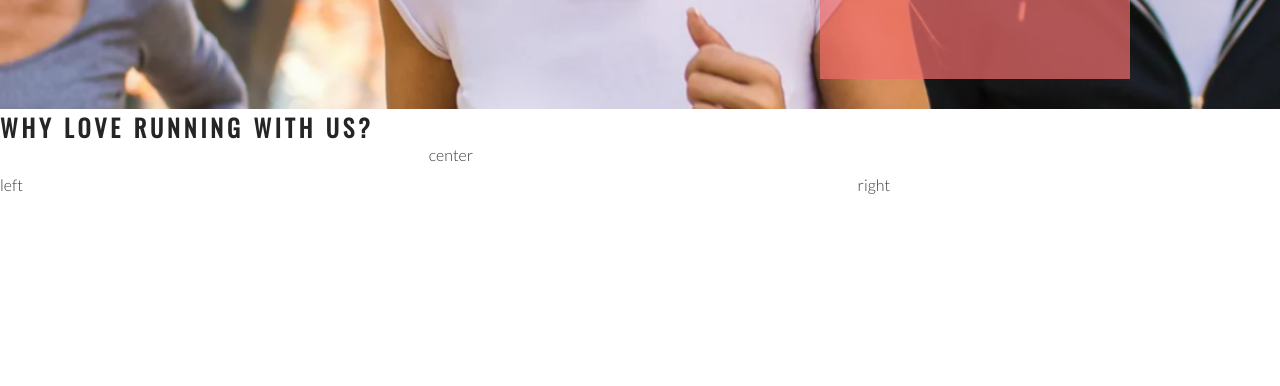
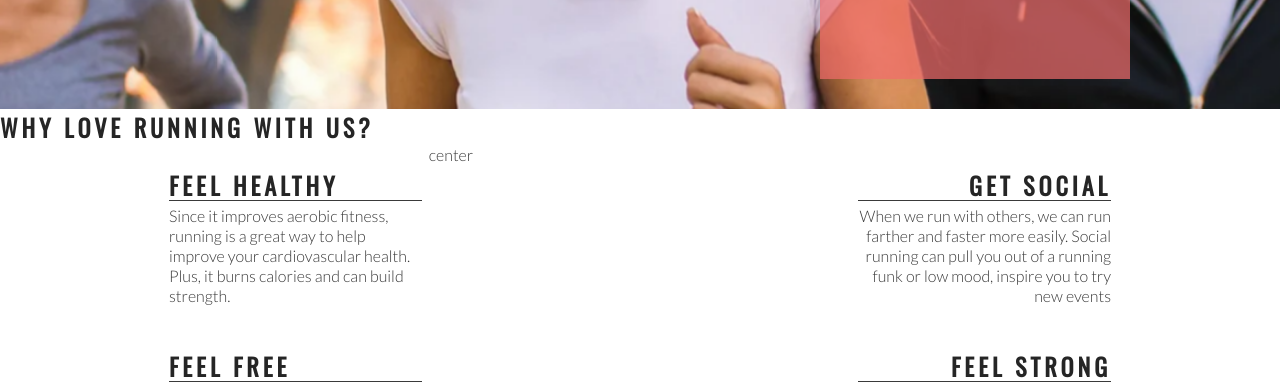
Before and after one commit to ineedaa/lover-running, a plain HTML site: page index.html in a window 1280 px wide. Shown: the part 566-952 px from the top of the page. Drawn offline with nearby package versions, Linux system fonts and the light colour scheme.

Commit message:
Add right about section content and style

```diff
--- a/assets/css/style.css
+++ b/assets/css/style.css
@@ -122,3 +122,31 @@ height: 600px ;
     width:33%;
     margin: 0 auto;
 }
+hr {
+    border-top:1px solid #3a3a3a;
+    width:100%;
+    margin:5px 0;
+}
+.left-about-heading{
+    width: 60%;
+    float: right;
+    line-height: 20px;
+    clear: both;
+    margin-bottom: 50px;
+}
+.right-about-heading{
+    width: 60%;
+    float: left;
+    line-height: 20px;
+    clear: both;
+    margin-bottom: 50px;
+
+}
+.right-about-heading{
+    text-align: right;
+
+}
+.right-about-heading p{
+    text-align: right;
+
+}
--- a/index.html
+++ b/index.html
@@ -25,24 +25,51 @@
 
             </ul>
         </nav>
-
-
     </header>
 
     <section id="hero-outer">
         <div id="hero-image"></div>
         <div id="cover-text">
-        <h2>Love Running</h2>
-        <h3>Dublin Docklands & Phoenix Park</h3>
-
+            <h2>Love Running</h2>
+            <h3>Dublin Docklands & Phoenix Park</h3>
         </div>
     </section>
+
     <section id="club-ethos">
-        <h1>Why love running with  us?</h1>
-    <div id="left-about">left</div>
-    <div id="right-about">right</div>
-    <div id="center-about">center</div>
-</section>
+        <h1>Why love running with us?</h1>
+        <div id="left-about">
+
+            <div class="left-about-heading">
+                <h2>Feel Healthy</h2>
+                <hr>
+                <p>Since it improves aerobic fitness, running is a great way to help improve your cardiovascular health.
+                    Plus, it burns calories and can build strength.</p>
+           </div>
+          <div class="left-about-heading">
+                <h2>Feel Free</h2>
+                <hr>
+                <p>Physical exercise, running included, is known to release endorphins in the brain. Endorphins make you
+                    more energetic, more awake and, yes, happier.</p>
+            </div>
+        </div>
+
+
+        <div id="right-about">
+            <div class="right-about-heading">
+               <h2>Get Social</h2>
+               <hr>
+               <p>When we run with others, we can run farther and faster more easily. Social running can pull you out of a running funk or low mood, inspire you to try new events</p>
+            </div>
+            <div class="right-about-heading">
+                <h2>Feel Strong</h2>
+                <hr>
+                <p>Running strengthens your heart by pumping blood more effectively through your body.</p>
+             </div>
+        </div>
+
+
+        <div id="center-about">center</div>
+    </section>
     <section>Running locations, distances and times</section>
     <footer>social links here</footer>
 </body>
```
